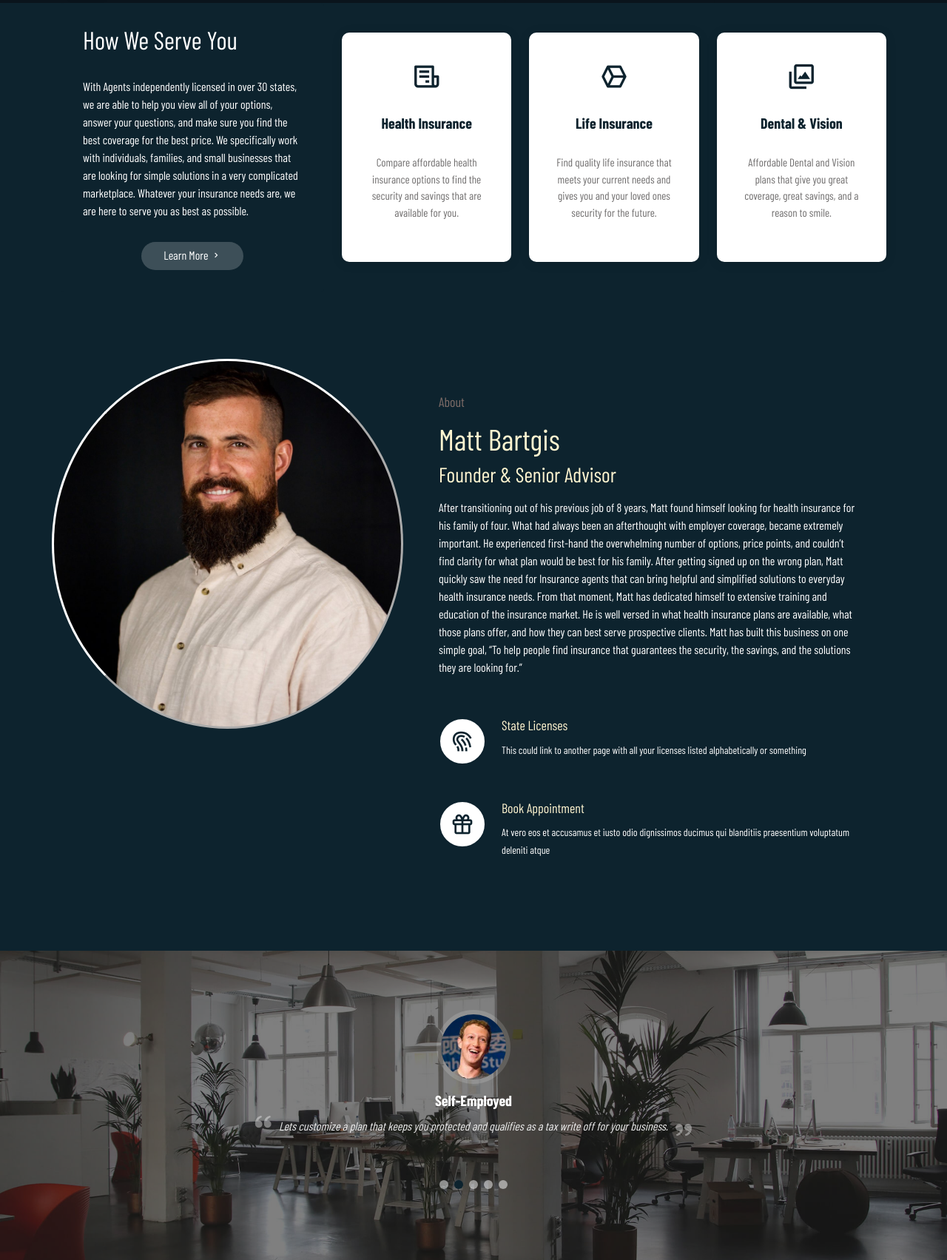
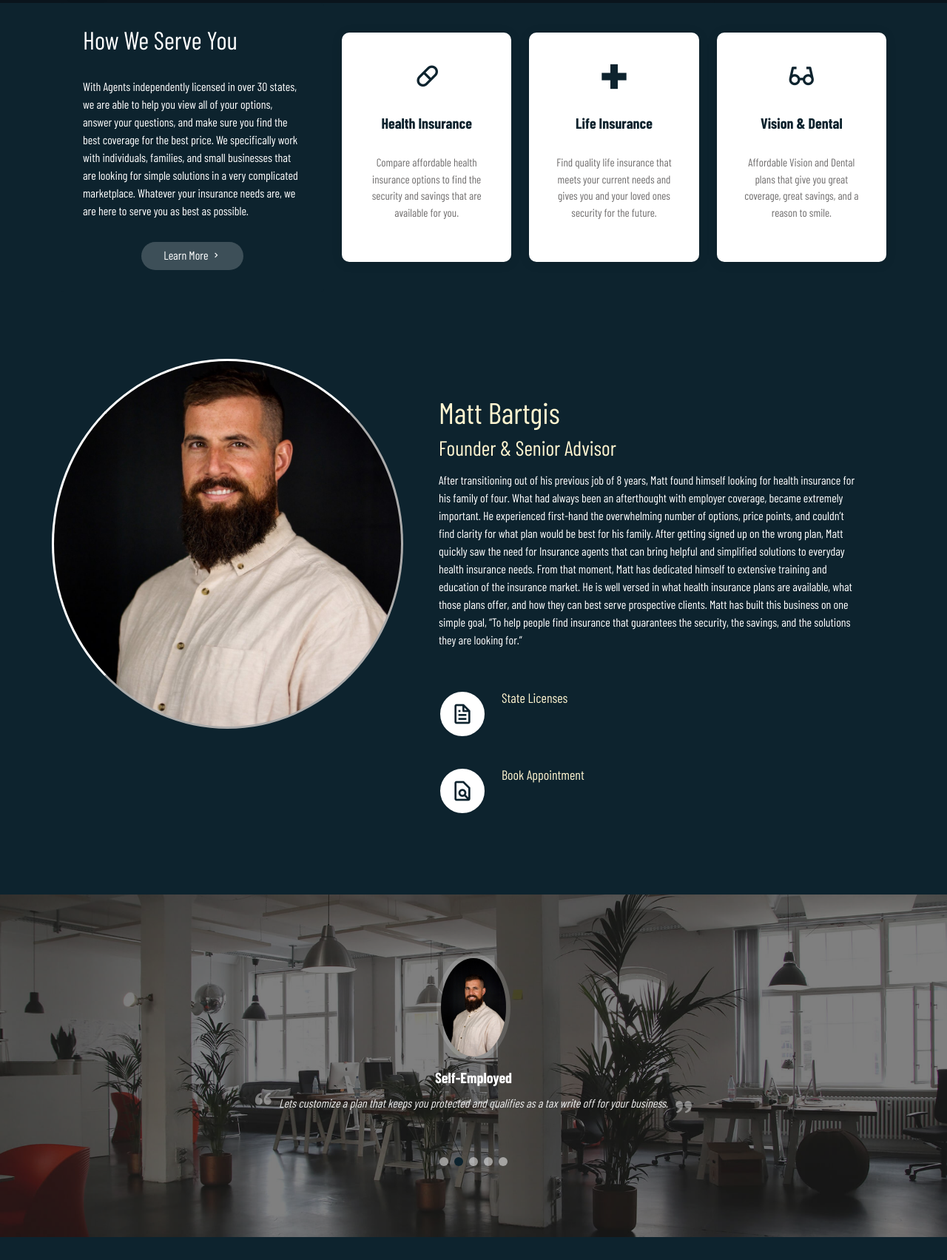
Before and after one commit to brianpena/simple-solutions, a plain HTML site: page index.html in a window 1280 px wide. Shown: the part 466-2169 px from the top of the page at 74% size. Drawn offline with nearby package versions, Linux system fonts and the light colour scheme; a script that the page names is missing; a web font is replaced by a local one.

Commit message:
Final touches. CSS edits as well as index.html format.

```diff
--- a/assets/css/style.css
+++ b/assets/css/style.css
@@ -762,7 +762,7 @@ section {
   font-size: 24px;
   line-height: 0;
 }
-.services .title {
+.services .rad {
   font-weight: 700;
   margin-bottom: 15px;
   font-size: 18px;
--- a/index.html
+++ b/index.html
@@ -11,7 +11,7 @@
 
   <meta property="og:title" content="Simple Solutions Health Advisors" />
   <meta property="og:description" content="We make health insurance simple and savings easy." />
-  <meta property="og:image"  content="assets/img/simple-solutions.jpg" />
+  <meta property="og:image"  content="https://en.wikipedia.org/wiki/File:Golde33443.jpg" />
   <meta property="og:url" content="https://brianpena.github.io/simple-solutions/#about" />
 
   <!-- Favicons -->
@@ -42,8 +42,6 @@
 </head>
 
 <body>
-
-<img src="assets/img/simple-solutions.jpg" style="display:none;"></img>
 
   <!-- ======= Top Bar ======= -->
   <section id="topbar" class="d-flex align-items-center">
@@ -139,23 +137,23 @@
               <div class="row">
                 <div class="col-xl-4 d-flex align-items-stretch" data-aos="fade-up" data-aos-delay="100">
                   <div class="icon-box mt-4 mt-xl-0">
-                    <i class="bx bx-receipt"></i>
+                    <i class="bx bx-capsule" type="solid"></i>
                     <h4>Health Insurance</h4>
                     <p>Compare affordable health insurance options to find the security and savings that are available for you.</p>
                   </div>
                 </div>
                 <div class="col-xl-4 d-flex align-items-stretch" data-aos="fade-up" data-aos-delay="200">
                   <div class="icon-box mt-4 mt-xl-0">
-                    <i class="bx bx-cube-alt"></i>
+                    <i class="bx bx-plus-medical"></i>
                     <h4>Life Insurance</h4>
                     <p>Find quality life insurance that meets your current needs and gives you and your loved ones security for the future.</p>
                   </div>
                 </div>
                 <div class="col-xl-4 d-flex align-items-stretch" data-aos="fade-up" data-aos-delay="300">
                   <div class="icon-box mt-4 mt-xl-0">
-                    <i class="bx bx-images"></i>
-                    <h4>Dental & Vision</h4>
-                    <p>Affordable Dental and Vision plans that give you great coverage, great savings, and a reason to smile.</p>
+                    <i class="bx bx-glasses"></i>
+                    <h4>Vision & Dental</h4>
+                    <p>Affordable Vision and Dental plans that give you great coverage, great savings, and a reason to smile.</p>
                   </div>
                 </div>
               </div>
@@ -170,27 +168,29 @@
     <section id="about" class="about section-bg">
       <div class="container">
 
-        <div class="row">
+		  <div class="row">
           <div class="col-xl-5 col-lg-6 video-box d-flex justify-content-center align-items-stretch position-relative" data-aos="fade-right">
             <a href="https://www.youtube.com/watch?v=dQw4w9WgXcQ" class="glightbox play-btn mb-4"></a>
           </div>
 
           <div class="col-xl-7 col-lg-6 icon-boxes d-flex flex-column align-items-stretch justify-content-center py-5 px-lg-5">
-            <h4 data-aos="fade-up">About</h4>
+    <!--    <h4 data-aos="fade-up">About</h4> -->
             <h1 data-aos="fade-up" style="color:#FFF5D0;">Matt Bartgis</h1>
 			<h3 data-aos="fade-up">Founder & Senior Advisor</h3>
             <p style="color:white" data-aos="fade-up">After transitioning out of his previous job of 8 years, Matt found himself looking for health insurance for his family of four.  What had always been an afterthought with employer coverage, became extremely important. He experienced first-hand the overwhelming number of options, price points, and couldn’t find clarity for what plan would be best for his family.  After getting signed up on the wrong plan, Matt quickly saw the need for Insurance agents that can bring helpful and simplified solutions to everyday health insurance needs.  From that moment, Matt has dedicated himself to extensive training and education of the insurance market.  He is well versed in what health insurance plans are available, what those plans offer, and how they can best serve prospective clients.  Matt has built this business on one simple goal, “To help people find insurance that guarantees the security, the savings, and the solutions they are looking for.”</p>
 
             <div class="icon-box" data-aos="fade-up">
-              <div class="icon"><i class="bx bx-fingerprint"></i></div>
+              <div class="icon"><i class="bx bx-file"></i></div>
               <h4 class="title"><a href="../matt-site-ver-2/licenses.html">State Licenses</h4>
-              <p style="color:white" class="description">This could link to another page with all your licenses listed alphabetically or something</p></a>
+        <!--  <p style="color:white" class="description">This could link to another page with all your licenses listed alphabetically or something</p> -->
+			</a>
             </div>
 
             <div class="icon-box" data-aos="fade-up" data-aos-delay="100">
-              <div class="icon"><i class="bx bx-gift"></i></div>
-              <h4 class="title"><a href="#footer">Book Appointment</h4>
-              <p style="color:white" class="description">At vero eos et accusamus et iusto odio dignissimos ducimus qui blanditiis praesentium voluptatum deleniti atque</p></a>
+              <div class="icon"><i class="bx bx-file-find"></i></div>
+              <h3 class="title"><a href="#footer">Book Appointment</h3>
+        <!--  <p style="color:white" class="description">At vero eos et accusamus et iusto odio dignissimos ducimus qui blanditiis praesentium voluptatum deleniti atque</p> -->
+			</a>
             </div>
 
 <!--        <div class="icon-box" data-aos="fade-up" data-aos-delay="200">
@@ -339,7 +339,7 @@
 
             <div class="swiper-slide">
               <div class="testimonial-item">
-                <img src="assets/img/testimonials/testimonials-1.jpg" class="testimonial-img" alt="">
+                <img src="assets/img/matt-img.jpg" class="testimonial-img" alt="">
                 <h3>Small Business</h3>
 				<!-- <h4>Lawyer</h4> -->
                 <p>
@@ -352,7 +352,7 @@
 
             <div class="swiper-slide">
               <div class="testimonial-item">
-                <img src="assets/img/testimonials/testimonials-2.jpg" class="testimonial-img" alt="">
+                <img src="assets/img/matt-img.jpg" class="testimonial-img" alt="">
                 <h3>Self-Employed</h3>
                 <!-- <h4>CEO & Lizard</h4> -->
                 <p>
@@ -365,7 +365,7 @@
 
             <div class="swiper-slide">
               <div class="testimonial-item">
-                <img src="assets/img/testimonials/testimonials-4.jpg" class="testimonial-img" alt="">
+                <img src="assets/img/matt-img.jpg" class="testimonial-img" alt="">
                 <h3>No Employer Coverage</h3>
                 <!-- <h4>My Cat</h4> -->
                 <p>
@@ -378,7 +378,7 @@
 
             <div class="swiper-slide">
               <div class="testimonial-item">
-                <img src="assets/img/testimonials/testimonials-5.jpg" class="testimonial-img" alt="">
+                <img src="assets/img/matt-img.jpg" class="testimonial-img" alt="">
                 <h3>Employer Coverage</h3>
                 <!-- <h4>Former US President</h4> -->
                 <p>
@@ -391,7 +391,7 @@
 
 			<div class="swiper-slide">
               <div class="testimonial-item">
-                <img src="assets/img/testimonials/testimonials-3.jpg" class="testimonial-img" alt="">
+                <img src="assets/img/matt-img.jpg" class="testimonial-img" alt="">
                 <h3>Cobra Coverage</h3>
                 <!-- <h4>Former US President</h4> -->
                 <p>
@@ -705,7 +705,7 @@
 
         <div class="section-title">
           <h2 style="color:#FFF5D0" data-aos="fade-up">F.A.Q</h2>
-          <p style="color:white" data-aos="fade-up">Magnam dolores commodi suscipit. Necessitatibus eius consequatur ex aliquid fuga eum quidem. Sit sint consectetur velit. Quisquam quos quisquam cupiditate. Et nemo qui impedit suscipit alias ea. Quia fugiat sit in iste officiis commodi quidem hic quas.</p>
+    <!--  <p style="color:white" data-aos="fade-up">Magnam dolores commodi suscipit. Necessitatibus eius consequatur ex aliquid fuga eum quidem. Sit sint consectetur velit. Quisquam quos quisquam cupiditate. Et nemo qui impedit suscipit alias ea. Quia fugiat sit in iste officiis commodi quidem hic quas.</p> -->
         </div>
 
         <div class="faq-list">
@@ -912,7 +912,7 @@
 
       <div class="me-lg-auto text-center text-lg-start">
         <div class="copyright">
-          &copy; Copyright _____ <!-- <strong><span>Flexor</span></strong>. --> All Rights Reserved
+          &copy; 2022 Copyright Simple Solutions. <!-- <strong><span>Flexor</span></strong>. --> All Rights Reserved.
         </div>
     <!-- <div class="credits">
           <!-- All the links in the footer should remain intact. -->
@@ -922,13 +922,13 @@
           Designed by <a href="https://bootstrapmade.com/">BootstrapMade</a>
         </div> -->
       </div>
-      <div class="social-links text-center text-lg-right pt-3 pt-lg-0">
+<!--  <div class="social-links text-center text-lg-right pt-3 pt-lg-0">
         <a href="#" class="twitter"><i class="bx bxl-twitter"></i></a>
         <a href="#" class="facebook"><i class="bx bxl-facebook"></i></a>
         <a href="#" class="instagram"><i class="bx bxl-instagram"></i></a>
         <a href="#" class="google-plus"><i class="bx bxl-skype"></i></a>
         <a href="#" class="linkedin"><i class="bx bxl-linkedin"></i></a>
-      </div>
+      </div> -->
     </div>
   </footer><!-- End Footer -->
 
```
Also changed, not shown: licenses.html (+2 -2 lines).
